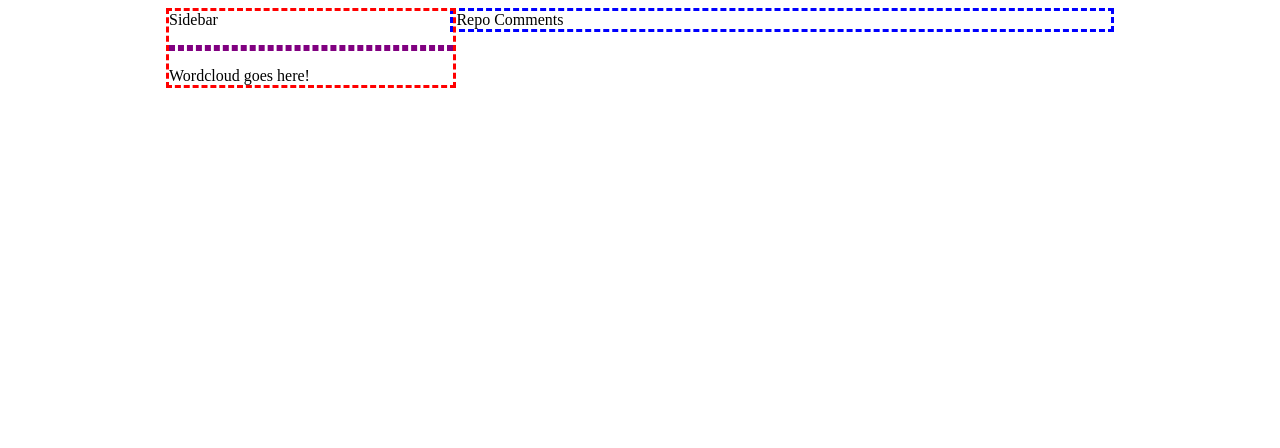
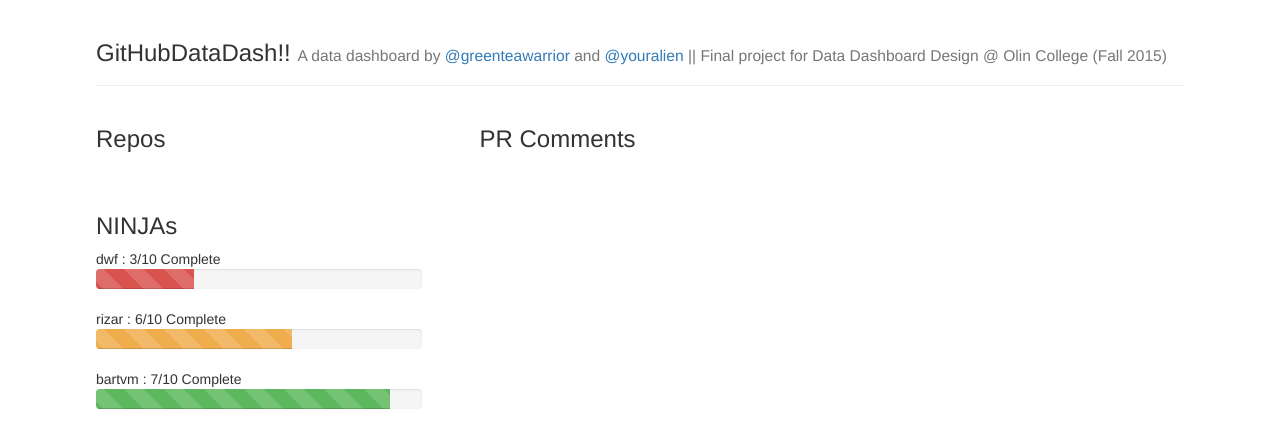
Before and after one commit to greenteawarrior/GitHubDataDash, a Flask app: page / in a window 1280 px wide. Shown: the top 448 px of the page. Run offline with Flask 2, Linux system fonts and the light colour scheme; data that the repository does not hold is empty; some libraries are stand-ins or nearby versions.

Commit message:
Styling with Bootstrap and NINJA progress bars!!

```diff
--- a/static/dashboard.js
+++ b/static/dashboard.js
@@ -16,15 +16,12 @@ $(document).ready(function() {
                 comments_roster = {};
                 // thanks http://stackoverflow.com/questions/1208467/how-to-add-items-to-a-unordered-list-ul-using-jquery
                 $.each(repo_roster, function(i, repo) {
-                    // var comments = "<ul class=comments-dropdown><li><a href=''>"
-                    //                + repo["comments"].length
-                    //                + " comments</a><ul>"
-                    var comments = "";
+                    var comments ='<ul class="list-group">';
 
                     for (j=0; j < 6; j++) {
                         var current_comment = repo["comments"][j];
                         var current_comment_html = (
-                             "<li class='hidden'>"
+                             "<li class='hidden list-group-item'>"
                            + "<a href='" + current_comment["url"] + "'>"
                            + current_comment["person"]
                            + ' : '
@@ -36,27 +33,26 @@ $(document).ready(function() {
                     comments = comments + "</ul></li></ul>";
                     comments_roster[repo["repo_name"]] = comments;
 
-                    items.push('<div>'
+                    items.push('<li class="list-group-item"><div class="row">'
 
-                                // repo name with link
-                                + '<a href='
-                                + repo["repo_url"] + '>'
-                                + repo["repo_name"]
-                                + '</a> ||  '
+                                // repo_owner/repo_name (link to repo on GitHub)
+                                + '<div class="col-md-5">'
+                                + '<a href="">'
+                                + repo["repo_owner"] + '/' + repo["repo_name"]
+                                + '</a>'
+                                + '</div>'
 
-                                // # of pull requests
-                                + repo["pull_requests"].length
-                                + ' PR ||  '
+                                // X PRs
+                                + '<div class="col-md-3">'
+                                + repo["pull_requests"].length + ' PRs'
+                                + '</div>'
 
-                                // # of comments
-                                + '<span class=sidebar-comments id='
-                                + repo["repo_name"]
-                                + '-comments-sidebar>'
-                                + repo["comments"].length
-                                + ' comments'
-                                + '</span>'
+                                // X comments (button)
+                                + '<div class="col-md-4"><button class="btn btn-primary sidebar-comments" id="' + repo["repo_name"] + '-comments-sidebar"">'
+                                + repo["comments"].length + ' comments</button></div>'
+                                + '</div></li>');
 
-                                + '</div>');
+
                 });  // close each()
 
                 $('#repo-roster').append(items.join(''));
@@ -64,18 +60,22 @@ $(document).ready(function() {
                 $("#blocks-comments-sidebar").click(function() {
                   $("#comments-content").hide();
                   $("#comments-content").html(comments_roster["blocks"]);
+                  $('.hidden').toggleClass('hidden show');
                   $("#comments-content").slideDown();
                 });
+
 
                 $("#fuel-comments-sidebar").click(function() {
                   $("#comments-content").hide();
                   $("#comments-content").html(comments_roster["fuel"]);
+                  $('.hidden').toggleClass('hidden show');
                   $("#comments-content").slideDown();
                 });
 
                 $("#blocks-examples-comments-sidebar").click(function() {
                   $("#comments-content").hide();
                   $("#comments-content").html(comments_roster["blocks-examples"]);
+                  $('.hidden').toggleClass('hidden show');
                   $("#comments-content").slideDown();
                 });
 
--- a/static/main.css
+++ b/static/main.css
@@ -1,21 +1,11 @@
 #content {
   margin-left:  30%;
-  border: blue dashed;
 }
 #sidebar{
   float: left;
   width: 30%;
-  border: red dashed;
 }
-#container, #comments-content {
-  width: 75%;
+#container, #comments-content, #content-title {
+  width: 85%;
   margin: 0 auto;
 }
-
-/*borders for easy debugging!*/
-.sidebar-comments {
-  border: green dashed;
-}
-#repo-roster {
-  border: purple dashed;
-}
--- a/templates/dashboard.html
+++ b/templates/dashboard.html
@@ -5,19 +5,55 @@
         <script src="{{ url_for('static', filename='dropit/dropit.js') }}"></script>
         <link rel="stylesheet" href="{{ url_for('static', filename='dropit/dropit.css') }}" type="text/css" />
         <link rel="stylesheet" href="{{ url_for('static', filename='main.css') }}" type="text/css" />
+
+        <link rel="stylesheet" href="https://maxcdn.bootstrapcdn.com/bootstrap/3.3.6/css/bootstrap.min.css" integrity="sha384-1q8mTJOASx8j1Au+a5WDVnPi2lkFfwwEAa8hDDdjZlpLegxhjVME1fgjWPGmkzs7" crossorigin="anonymous">
+        <script src="https://maxcdn.bootstrapcdn.com/bootstrap/3.3.6/js/bootstrap.min.js" integrity="sha384-0mSbJDEHialfmuBBQP6A4Qrprq5OVfW37PRR3j5ELqxss1yVqOtnepnHVP9aJ7xS" crossorigin="anonymous"></script>
     </head>
 
   <body>
     <div id="container">
+    <div class="page-header">
+      <h3>GitHubDataDash!! <small>A data dashboard by <a href="https://github.com/greenteawarrior">@greenteawarrior</a> and <a href="https://github.com/youralien">@youralien</a> || Final project for Data Dashboard Design @ Olin College (Fall 2015)</small></h3>
+    </div>
       <div id="sidebar">
-        Sidebar
-        <ul id="repo-roster"></ul>
-        <div id="wordcloud">Wordcloud goes here!</div>
+        <div id="repo-roster">
+          <h3>Repos</h3>
+          <ul class="list-group">
+          </ul>
+        </div>
+          <div id="ninja-roster">
+            <br>
+            <h3>NINJAs</h3>
+
+            dwf : 3/10 Complete
+            <div class="progress">
+              <div class="progress-bar progress-bar-danger progress-bar-striped active" role="progressbar" aria-valuenow="45" aria-valuemin="0" aria-valuemax="100" style="width: 30%">
+                <span class="sr-only">30% Complete</span>
+              </div>
+            </div>
+
+            rizar : 6/10 Complete
+            <div class="progress">
+              <div class="progress-bar progress-bar-warning progress-bar-striped active" role="progressbar" aria-valuenow="45" aria-valuemin="0" aria-valuemax="100" style="width: 60%">
+                <span class="sr-only">60% Complete</span>
+              </div>
+            </div>
+
+            bartvm : 7/10 Complete
+            <div class="progress">
+              <div class="progress-bar progress-bar-success progress-bar-striped active" role="progressbar" aria-valuenow="45" aria-valuemin="0" aria-valuemax="100" style="width: 90%">
+                <span class="sr-only">90% Complete</span>
+              </div>
+            </div>
+
+          </div>
       </div>
 
       <div id="content">
-        Repo Comments
-        <div id="comments-content"></div>
+        <br>
+        <h3 id="content-title">PR Comments</h3>
+          <br>
+          <div id="comments-content"></div>
       </div>
 
     </div>
```
